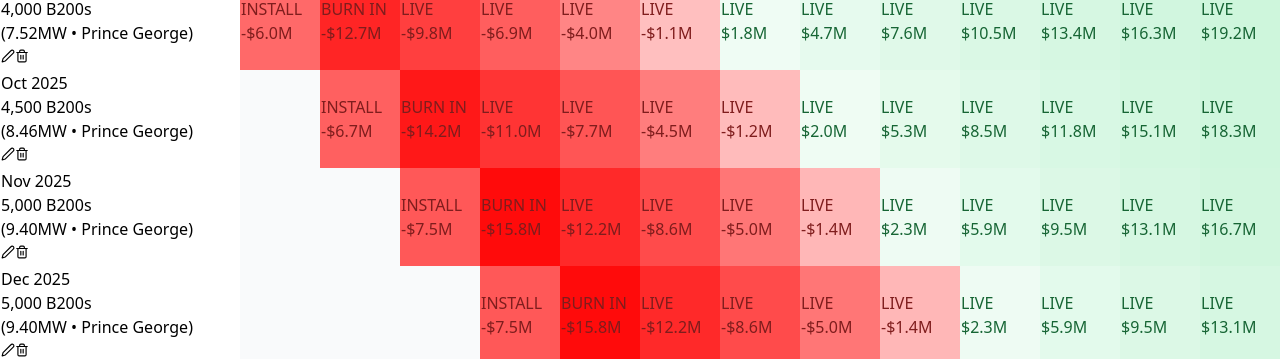
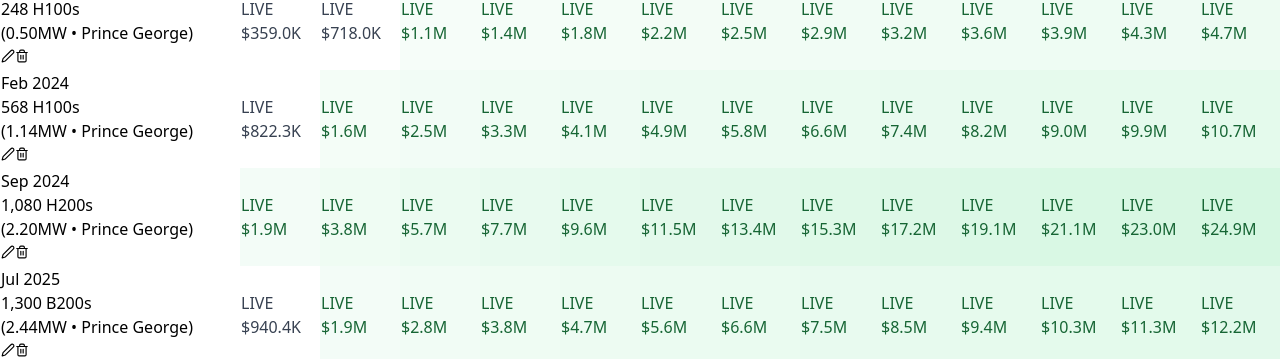
Before and after one commit to dwurtz/iren-gpu-tracker, a React (Vite) app: page / in a window 1280 px wide. Shown: the part 444-803 px from the top of the page. Built offline with nearby package versions, Linux system fonts and the light colour scheme.

Commit message:
Part 1: Add batch-level funding fields and update calculations for Cash vs Lease

```diff
--- a/src/App.tsx
+++ b/src/App.tsx
@@ -69,7 +69,6 @@ const defaultSettings: ProfitabilitySettings = {
     h200: 3.00, // $3.00 per GPU hour
     mi350x: 3.25, // $3.25 per GPU hour
   },
-  interestRate: 9, // 9% for first 3 years
   electricityCost: 0.0325, // per kWh
   datacenterOverhead: 150, // per GPU per month
   electricalOverhead: 1.5, // PUE multiplier
@@ -158,20 +157,24 @@ const loadSitesFromStorage = (): Site[] | null => {
 const createDefaultBatches = (settings: ProfitabilitySettings, sites: Site[]): Batch[] => {
   const batches: Batch[] = [];
 
-  // Default batches based on screenshot
+  // Default batches based on provided data
   const defaultBatchConfig = [
-    { month: 8, year: 2025, quantity: 4000, chipType: 'B200' as ChipType, siteId: 'site-prince-george' }, // Sep 2025
-    { month: 9, year: 2025, quantity: 4500, chipType: 'B200' as ChipType, siteId: 'site-prince-george' }, // Oct 2025
-    { month: 10, year: 2025, quantity: 5000, chipType: 'B200' as ChipType, siteId: 'site-prince-george' }, // Nov 2025
-    { month: 11, year: 2025, quantity: 5000, chipType: 'B200' as ChipType, siteId: 'site-prince-george' }, // Dec 2025
-    { month: 0, year: 2026, quantity: 5500, chipType: 'B200' as ChipType, siteId: 'site-prince-george' }, // Jan 2026
-    { month: 1, year: 2026, quantity: 5500, chipType: 'B200' as ChipType, siteId: 'site-childress' }, // Feb 2026
-    { month: 2, year: 2026, quantity: 5500, chipType: 'B200' as ChipType, siteId: 'site-childress' }, // Mar 2026
-    { month: 3, year: 2026, quantity: 5500, chipType: 'B200' as ChipType, siteId: 'site-childress' }, // Apr 2026
+    { dateAnnounced: '2023-08-29', month: 7, year: 2023, quantity: 248, chipType: 'H100' as ChipType, siteId: 'site-prince-george', fundingType: 'Cash' as const, leaseType: null, residualCap: undefined, leaseTerm: undefined, apr: undefined },
+    { dateAnnounced: '2024-02-14', month: 1, year: 2024, quantity: 568, chipType: 'H100' as ChipType, siteId: 'site-prince-george', fundingType: 'Cash' as const, leaseType: null, residualCap: undefined, leaseTerm: undefined, apr: undefined },
+    { dateAnnounced: '2024-09-16', month: 8, year: 2024, quantity: 1080, chipType: 'H200' as ChipType, siteId: 'site-prince-george', fundingType: 'Cash' as const, leaseType: null, residualCap: undefined, leaseTerm: undefined, apr: undefined },
+    { dateAnnounced: '2025-07-03', month: 6, year: 2025, quantity: 1300, chipType: 'B200' as ChipType, siteId: 'site-prince-george', fundingType: 'Lease' as const, leaseType: 'FMV', residualCap: 20, leaseTerm: 36, apr: 9 },
+    { dateAnnounced: '2025-07-03', month: 6, year: 2025, quantity: 1100, chipType: 'B300' as ChipType, siteId: 'site-prince-george', fundingType: 'Lease' as const, leaseType: 'FMV', residualCap: 20, leaseTerm: 36, apr: 9 },
+    { dateAnnounced: '2025-08-25', month: 7, year: 2025, quantity: 4200, chipType: 'B200' as ChipType, siteId: 'site-prince-george', fundingType: 'Lease' as const, leaseType: 'FMV', residualCap: 20, leaseTerm: 36, apr: 9 },
+    { dateAnnounced: '2025-08-28', month: 7, year: 2025, quantity: 1200, chipType: 'B300' as ChipType, siteId: 'site-prince-george', fundingType: 'Cash' as const, leaseType: null, residualCap: undefined, leaseTerm: undefined, apr: undefined },
+    { dateAnnounced: '2025-08-28', month: 7, year: 2025, quantity: 1200, chipType: 'GB300' as ChipType, siteId: 'site-prince-george', fundingType: 'Lease' as const, leaseType: 'FMV', residualCap: 20, leaseTerm: 24, apr: 9 },
+    { dateAnnounced: '2025-09-22', month: 8, year: 2025, quantity: 7100, chipType: 'B300' as ChipType, siteId: 'site-childress', fundingType: 'Lease' as const, leaseType: 'FMV', residualCap: 20, leaseTerm: 36, apr: 9 },
+    { dateAnnounced: '2025-09-22', month: 8, year: 2025, quantity: 4200, chipType: 'B200' as ChipType, siteId: 'site-childress', fundingType: 'Lease' as const, leaseType: 'FMV', residualCap: 20, leaseTerm: 36, apr: 9 },
+    { dateAnnounced: '2025-09-22', month: 8, year: 2025, quantity: 1100, chipType: 'MI350X' as ChipType, siteId: 'site-childress', fundingType: 'Lease' as const, leaseType: 'FMV', residualCap: 20, leaseTerm: 36, apr: 9 },
   ];
 
   defaultBatchConfig.forEach((config, index) => {
-    const gpusPerMW = config.chipType === 'B200' ? settings.gpusPerMW.b200 : settings.gpusPerMW.gb300;
+    const chipKey = config.chipType.toLowerCase() as 'b200' | 'b300' | 'gb300' | 'h100' | 'h200' | 'mi350x';
+    const gpusPerMW = settings.gpusPerMW[chipKey];
     const mwEquivalent = (config.quantity / gpusPerMW).toFixed(2);
     const site = sites.find(s => s.id === config.siteId);
     const siteName = site ? site.name : '';
@@ -185,6 +188,12 @@ const createDefaultBatches = (settings: ProfitabilitySettings, sites: Site[]): B
       installationMonth: config.month,
       installationYear: config.year,
       siteId: config.siteId,
+      dateAnnounced: config.dateAnnounced,
+      fundingType: config.fundingType,
+      leaseType: config.leaseType,
+      residualCap: config.residualCap,
+      leaseTerm: config.leaseTerm,
+      apr: config.apr,
       phases: {
         installation: {
           duration: 1,
--- a/src/components/NewBatchModal.tsx
+++ b/src/components/NewBatchModal.tsx
@@ -23,6 +23,12 @@ export const NewBatchModal: React.FC<NewBatchModalProps> = ({ isOpen, onClose, o
     installationMonth: new Date().getMonth(),
     installationYear: new Date().getFullYear(),
     siteId: sites.length > 0 ? sites[0].id : 'site-canal-flats',
+    dateAnnounced: new Date().toISOString().split('T')[0],
+    fundingType: 'Lease' as 'Cash' | 'Lease',
+    leaseType: 'FMV' as 'FMV' | null,
+    residualCap: 20,
+    leaseTerm: 36,
+    apr: 9,
     installationDuration: 1,
     installationCost: 1523,
     burnInDuration: 1,
@@ -48,6 +54,12 @@ export const NewBatchModal: React.FC<NewBatchModalProps> = ({ isOpen, onClose, o
       installationMonth: formData.installationMonth,
       installationYear: formData.installationYear,
       siteId: formData.siteId,
+      dateAnnounced: formData.dateAnnounced,
+      fundingType: formData.fundingType,
+      leaseType: formData.fundingType === 'Lease' ? formData.leaseType : null,
+      residualCap: formData.fundingType === 'Lease' ? formData.residualCap : undefined,
+      leaseTerm: formData.fundingType === 'Lease' ? formData.leaseTerm : undefined,
+      apr: formData.fundingType === 'Lease' ? formData.apr : undefined,
       phases: {
         installation: {
           duration: formData.installationDuration,
--- a/src/components/SettingsModal.tsx
+++ b/src/components/SettingsModal.tsx
@@ -43,7 +43,6 @@ export interface ProfitabilitySettings {
     h200: number; // $ per GPU hour
     mi350x: number; // $ per GPU hour
   };
-  interestRate: number; // 9% for first 3 years
   electricityCost: number; // per kWh
   datacenterOverhead: number; // per GPU per month
   electricalOverhead: number; // PUE multiplier
@@ -540,18 +539,6 @@ export const SettingsModal: React.FC<SettingsModalProps> = ({ isOpen, onClose, s
               <div className="grid grid-cols-2 gap-4">
                 <div>
                   <label className="block text-sm font-medium text-gray-700 mb-1">
-                    Interest Rate (%) - First 3 Years
-                  </label>
-                  <input
-                    type="number"
-                    step="0.1"
-                    value={formData.interestRate}
-                    onChange={(e) => setFormData({...formData, interestRate: parseFloat(e.target.value)})}
-                    className={`w-full border border-gray-300 rounded-md px-3 py-2 focus:outline-none focus:ring-2 focus:ring-blue-500 ${getHighlightClass('interestRate')}`}
-                  />
-                </div>
-                <div>
-                  <label className="block text-sm font-medium text-gray-700 mb-1">
                     Electricity Cost ($/kWh)
                   </label>
                   <input
--- a/src/utils/calculations.ts
+++ b/src/utils/calculations.ts
@@ -29,13 +29,16 @@ export const calculateMonthlyData = (batch: Batch, startMonth: number, startYear
   const baseElectricalCost = hoursGpusRun * totalPowerKw * settings.electricityCost;
   const electricalCost = baseElectricalCost * settings.electricalOverhead; // Apply PUE multiplier
 
-  // GPU financing terms from settings
-  const annualInterestRate = settings.interestRate / 100;
+  // GPU financing terms - now from batch level
+  const isCashPurchase = batch.fundingType === 'Cash';
+  const annualInterestRate = isCashPurchase ? 0 : (batch.apr || 0) / 100;
   const monthlyInterestRate = annualInterestRate / 12;
-  const loanTermMonths = 36;
+  const loanTermMonths = batch.leaseTerm || 36;
 
   // Calculate monthly payment for GPU financing (like a mortgage)
+  // For cash purchases, this will be 0
   const calculateMonthlyPayment = (principal: number) => {
+    if (isCashPurchase) return 0;
     if (monthlyInterestRate === 0) return principal / loanTermMonths;
     return principal * (monthlyInterestRate * Math.pow(1 + monthlyInterestRate, loanTermMonths)) /
            (Math.pow(1 + monthlyInterestRate, loanTermMonths) - 1);
@@ -65,7 +68,11 @@ export const calculateMonthlyData = (batch: Batch, startMonth: number, startYear
         // Installation phase - GPU payments + installation costs
         phase = 'INSTALL';
         const monthlyInstallationCost = totalInstallationCost / batch.phases.installation.duration;
-        monthlyValue = -(monthlyGpuPayment + monthlyInstallationCost);
+
+        // For cash purchases, include upfront GPU cost in first month only
+        const upfrontGpuCost = (isCashPurchase && monthsSinceInstallation === 0) ? totalGpuCost : 0;
+
+        monthlyValue = -(monthlyGpuPayment + monthlyInstallationCost + upfrontGpuCost);
       } else if (monthsSinceInstallation < batch.phases.installation.duration + batch.phases.burnIn.duration) {
         // Burn-in phase - GPU payments + overhead costs
         phase = 'BURN_IN';
```
Also changed, not shown: src/types.ts (+9 -0 lines).
